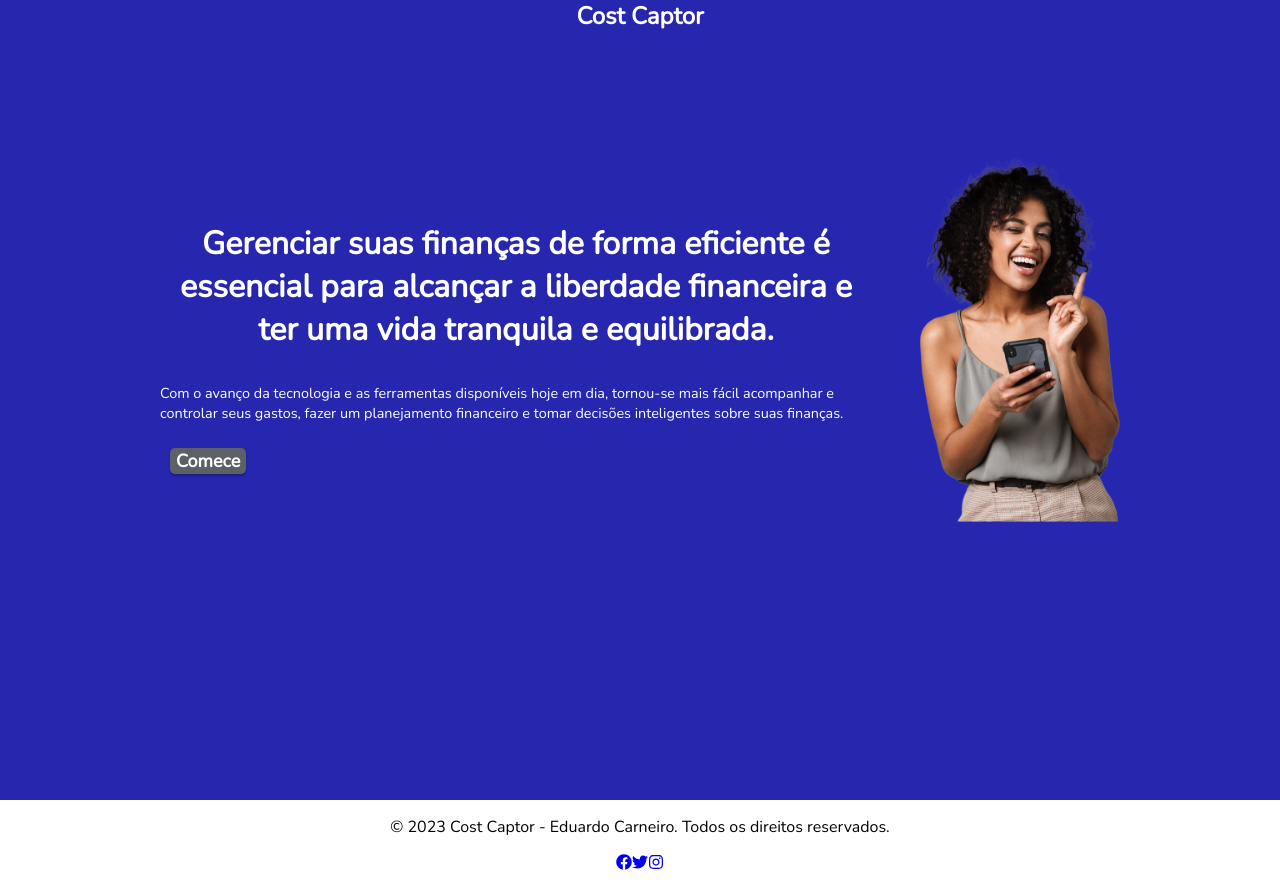
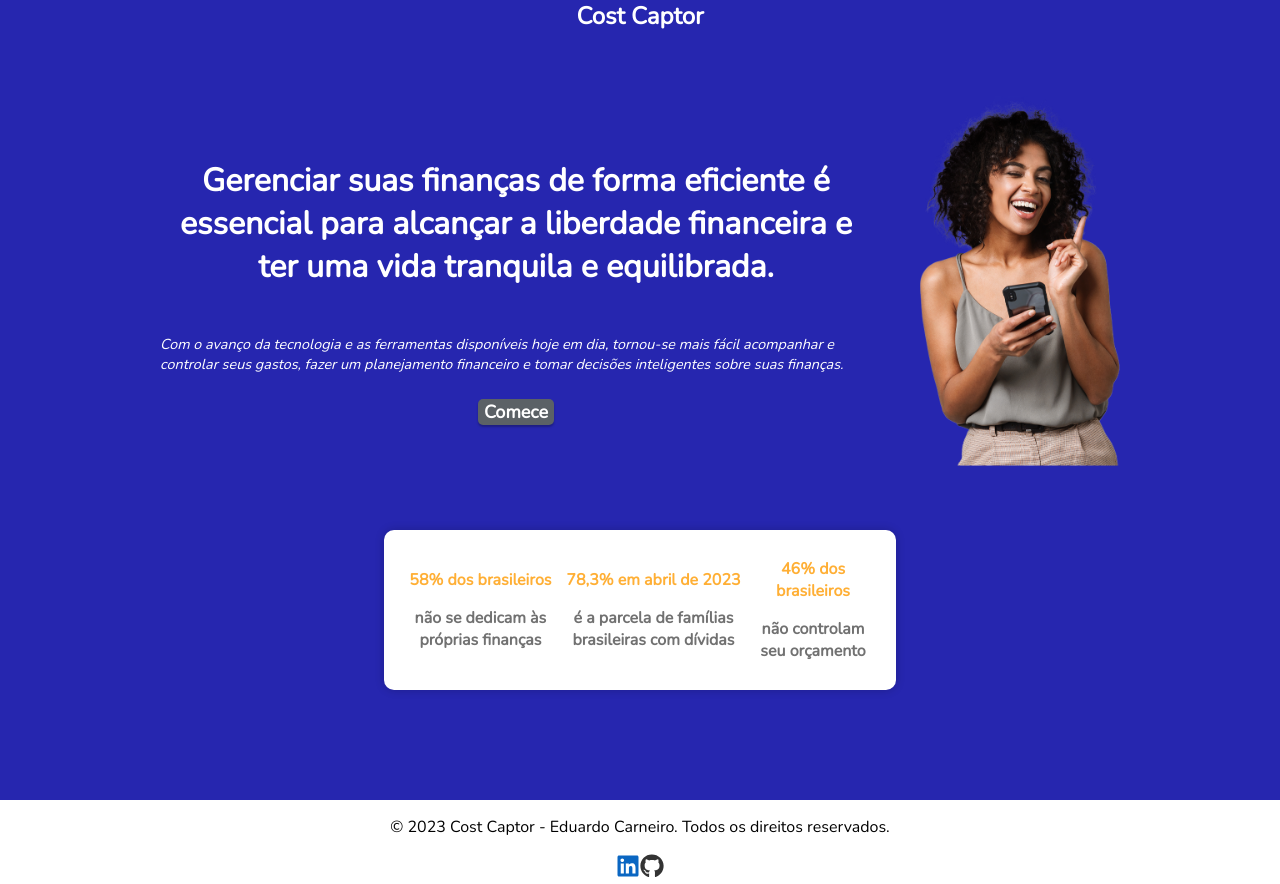
Before and after one commit to educcarnn/CostCaptor, a React (Create React App) app: page / in a window 1280 px wide. Built offline with nearby package versions, Linux system fonts and the light colour scheme.

Commit message:
feat: include data information

```diff
--- a/src/components/Papers/Footer/index.jsx
+++ b/src/components/Papers/Footer/index.jsx
@@ -1,4 +1,4 @@
-import { FaFacebook, FaTwitter, FaInstagram } from 'react-icons/fa';
+import { FaLinkedin , FaGithub } from 'react-icons/fa';
 import "./style.css"
 
 export default function Footer() {
@@ -12,25 +12,19 @@ export default function Footer() {
           </p>
           <div className="social-icons">
             <a
-              href="https://www.facebook.com/"
+              href="https://www.linkedin.com/in/eduardo-carneiiiro/"
               target="_blank"
               rel="noopener noreferrer"
             >
-              <FaFacebook />
+              <FaLinkedin size={24} color='#0A66C2'/>
             </a>
+
             <a
-              href="https://www.twitter.com/"
+              href="https://github.com/educcarnn"
               target="_blank"
               rel="noopener noreferrer"
             >
-              <FaTwitter />
-            </a>
-            <a
-              href="https://www.instagram.com/"
-              target="_blank"
-              rel="noopener noreferrer"
-            >
-              <FaInstagram />
+              <FaGithub size={24} color="#333" />
             </a>
           </div>
         </div>
--- /dev/null
+++ b/src/components/Papers/Introduction/InfoBlock/index.jsx
@@ -0,0 +1,22 @@
+import "./style.css";
+
+export default function InfoBlock() {
+  return (
+    <div className="container-block">
+      <div className="row">
+        <div className="info">
+          <p className="paragraph">58% dos brasileiros</p>
+          <p>não se dedicam às próprias finanças</p>
+        </div>
+        <div className="info">
+          <p className="paragraph">78,3% em abril de 2023</p>
+          <p>é a parcela de famílias brasileiras com dívidas</p>
+        </div>
+        <div className="info">
+          <p className="paragraph">46% dos brasileiros</p>
+          <p>não controlam seu orçamento</p>
+        </div>
+      </div>
+    </div>
+  );
+}
--- /dev/null
+++ b/src/components/Papers/Introduction/InfoBlock/style.css
@@ -0,0 +1,45 @@
+.container-block {
+  display: flex;
+  flex-direction: row;
+  align-items: center;
+  justify-content: center;
+  width: 40%;
+  height: 20%;
+  background-color: #fff;
+  border-radius: 10px;
+  box-shadow: 0 0 10px rgba(0, 0, 0, 0.2);
+  transform: translateY(0);
+  transition: transform 0.3s ease-in-out;
+  cursor: pointer;
+  color: #717171;
+  overflow: hidden;
+}
+@media(max-width:800px){
+    .container-block {
+        width: 80%;
+    }
+}
+
+.paragraph
+{
+    color: #ffaf35;
+}
+
+.container-block:hover {
+  transform: translateY(-10px);
+  box-shadow: 0 0 20px rgba(0, 0, 0, 0.3);
+}
+
+.row {
+  display: flex;
+  flex-direction: row;
+  justify-content: center;
+  align-items: center;
+  padding: 20px;
+}
+
+.info {
+  font-size: 2vh;
+  font-weight: bold;
+  text-align: center;
+}
--- a/src/components/Papers/Introduction/index.jsx
+++ b/src/components/Papers/Introduction/index.jsx
@@ -2,6 +2,7 @@ import "./style.css";
 import { useHistory } from "react-router-dom";
 
 import mulhercelular from "../../../assets/mulhercelular.png";
+import InfoBlock from "./InfoBlock";
 
 export default function Introduction() {
   let history = useHistory();
@@ -15,11 +16,10 @@ export default function Introduction() {
       <div className="content-text">
         <div>
           <p className="text">
-              Gerenciar suas finanças de forma eficiente é essencial para
-              alcançar a liberdade financeira e ter uma vida tranquila e
-              equilibrada.
+            Gerenciar suas finanças de forma eficiente é essencial para alcançar
+            a liberdade financeira e ter uma vida tranquila e equilibrada.
           </p>
-            <div>
+          <div className="content-second">
             <p className="second-text">
               Com o avanço da tecnologia e as ferramentas disponíveis hoje em
               dia, tornou-se mais fácil acompanhar e controlar seus gastos,
@@ -35,8 +35,7 @@ export default function Introduction() {
           className="imagem-principal"
         />
       </div>
-
-
+      <InfoBlock />
     </div>
   );
 }
--- a/src/components/Papers/Introduction/style.css
+++ b/src/components/Papers/Introduction/style.css
@@ -6,10 +6,10 @@
   color: white;
   background: #2626af;
   height: 100vh;
-  gap: 15%;
+  gap: 8%;
 }
 
-.content-text{
+.content-text {
   display: flex;
   flex-direction: row;
   align-items: center;
@@ -17,10 +17,15 @@
   width: 75%;
 }
 
-@media(max-width: 800px){
+.content-second {
+  display: flex;
+  flex-direction: column;
+  font-style: italic;
+  align-items: center;
+}
 
-
-  .content-text{
+@media (max-width: 800px) {
+  .content-text {
     display: flex;
     flex-direction: column;
     align-items: center;
@@ -38,9 +43,6 @@
     gap: 15%;
   }
 }
-
-
-
 
 .background {
   display: flex;
```
Lines whose indentation alone changed are shown as unchanged.
